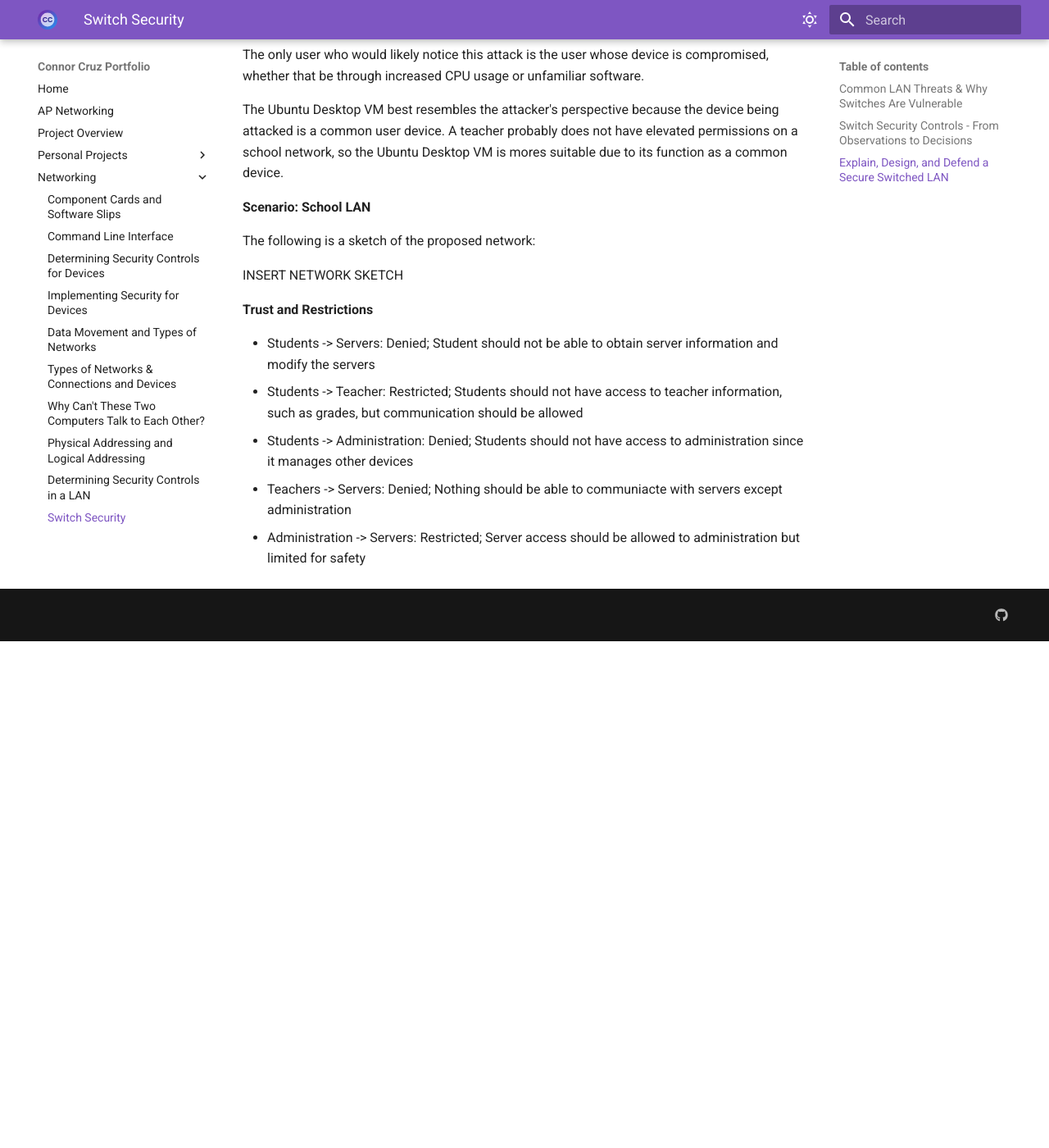
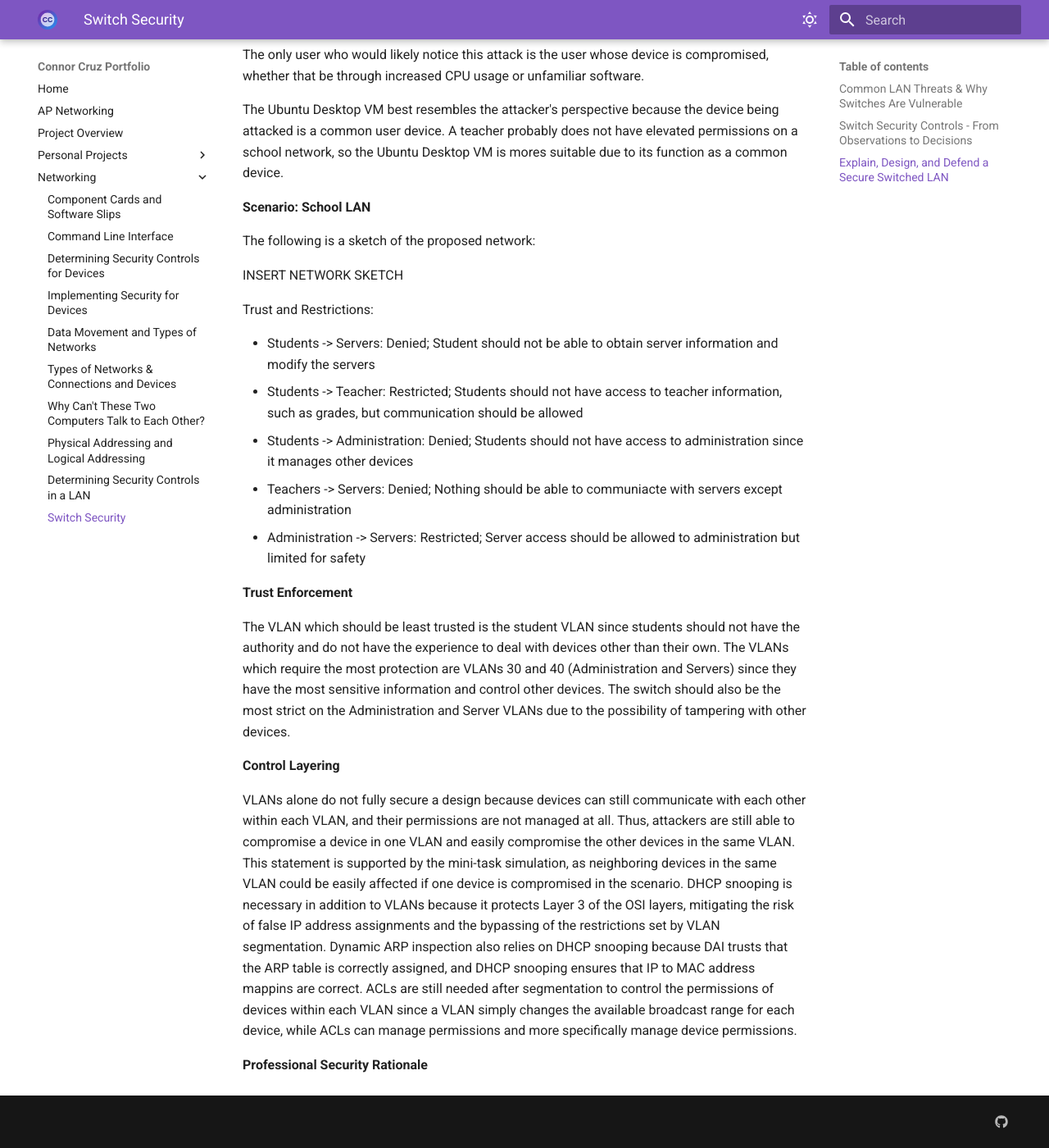
Before and after one commit to connorfcruz/cruz-connor-portfolio, an MkDocs documentation site: the page built from docs/networking/assignment10.md, in a window 1280 px wide and 1400 px high, scrolled down 2829 px. Shown: the whole window at 82% size. Built offline with MkDocs 1.6.1 and Material for MkDocs 9.7.7, drawn with Linux system fonts in a browser that asks for light colours; before the commit the page ends 3611 px from its top, so only the background shows below that.

Commit message:
Assignment 10 update

```diff
--- a/docs/networking/assignment10.md
+++ b/docs/networking/assignment10.md
@@ -71,10 +71,20 @@ The following is a sketch of the proposed network:
 
 INSERT NETWORK SKETCH
 
-**Trust and Restrictions**
+Trust and Restrictions:
 
 - Students -> Servers: Denied; Student should not be able to obtain server information and modify the servers
 - Students -> Teacher: Restricted; Students should not have access to teacher information, such as grades, but communication should be allowed
 - Students -> Administration: Denied; Students should not have access to administration since it manages other devices
 - Teachers -> Servers: Denied; Nothing should be able to communiacte with servers except administration
 - Administration -> Servers: Restricted; Server access should be allowed to administration but limited for safety
+
+**Trust Enforcement**
+
+The VLAN which should be least trusted is the student VLAN since students should not have the authority and do not have the experience to deal with devices other than their own. The VLANs which require the most protection are VLANs 30 and 40 (Administration and Servers) since they have the most sensitive information and control other devices. The switch should also be the most strict on the Administration and Server VLANs due to the possibility of tampering with other devices.
+
+**Control Layering**
+
+VLANs alone do not fully secure a design because devices can still communicate with each other within each VLAN, and their permissions are not managed at all. Thus, attackers are still able to compromise a device in one VLAN and easily compromise the other devices in the same VLAN. This statement is supported by the mini-task simulation, as neighboring devices in the same VLAN could be easily affected if one device is compromised in the scenario. DHCP snooping is necessary in addition to VLANs because it protects Layer 3 of the OSI layers, mitigating the risk of false IP address assignments and the bypassing of the restrictions set by VLAN segmentation. Dynamic ARP inspection also relies on DHCP snooping because DAI trusts that the ARP table is correctly assigned, and DHCP snooping ensures that IP to MAC address mappins are correct. ACLs are still needed after segmentation to control the permissions of devices within each VLAN since a VLAN simply changes the available broadcast range for each device, while ACLs can manage permissions and more specifically manage device permissions.
+
+**Professional Security Rationale**
```
